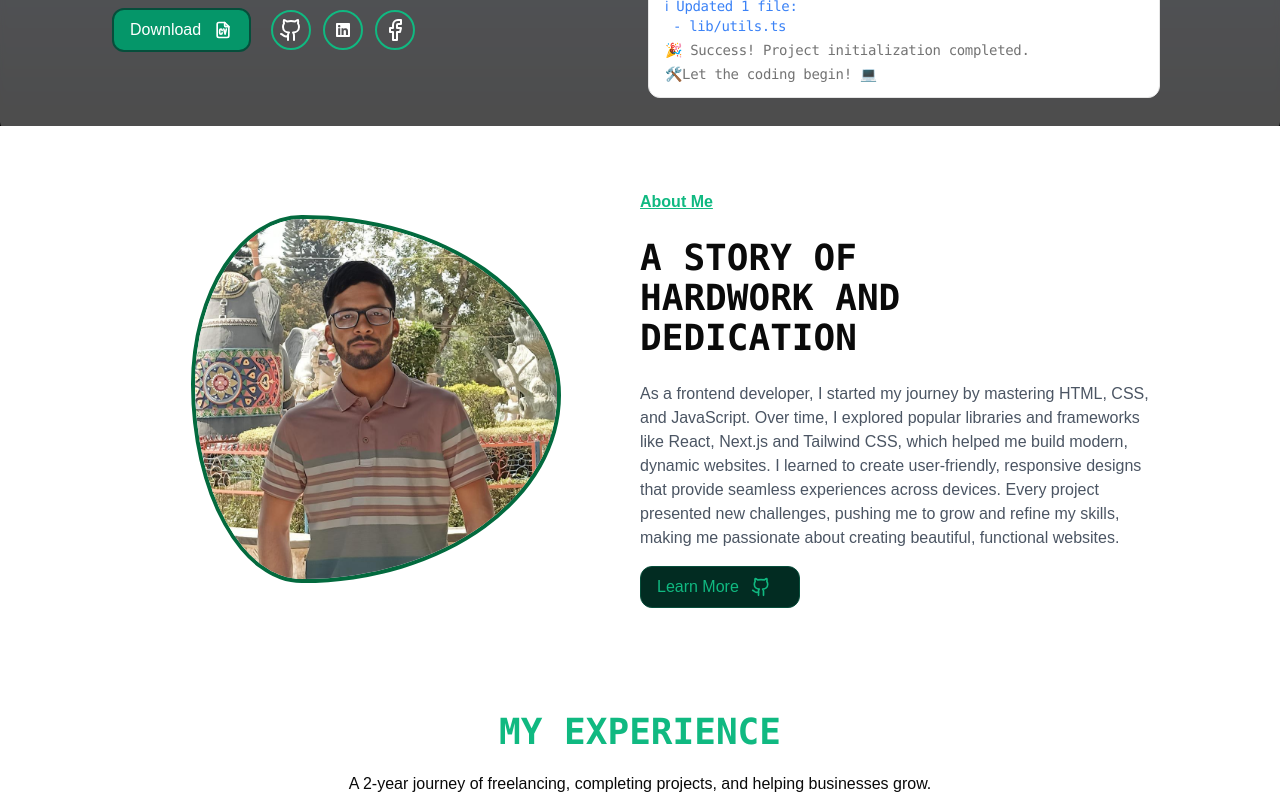
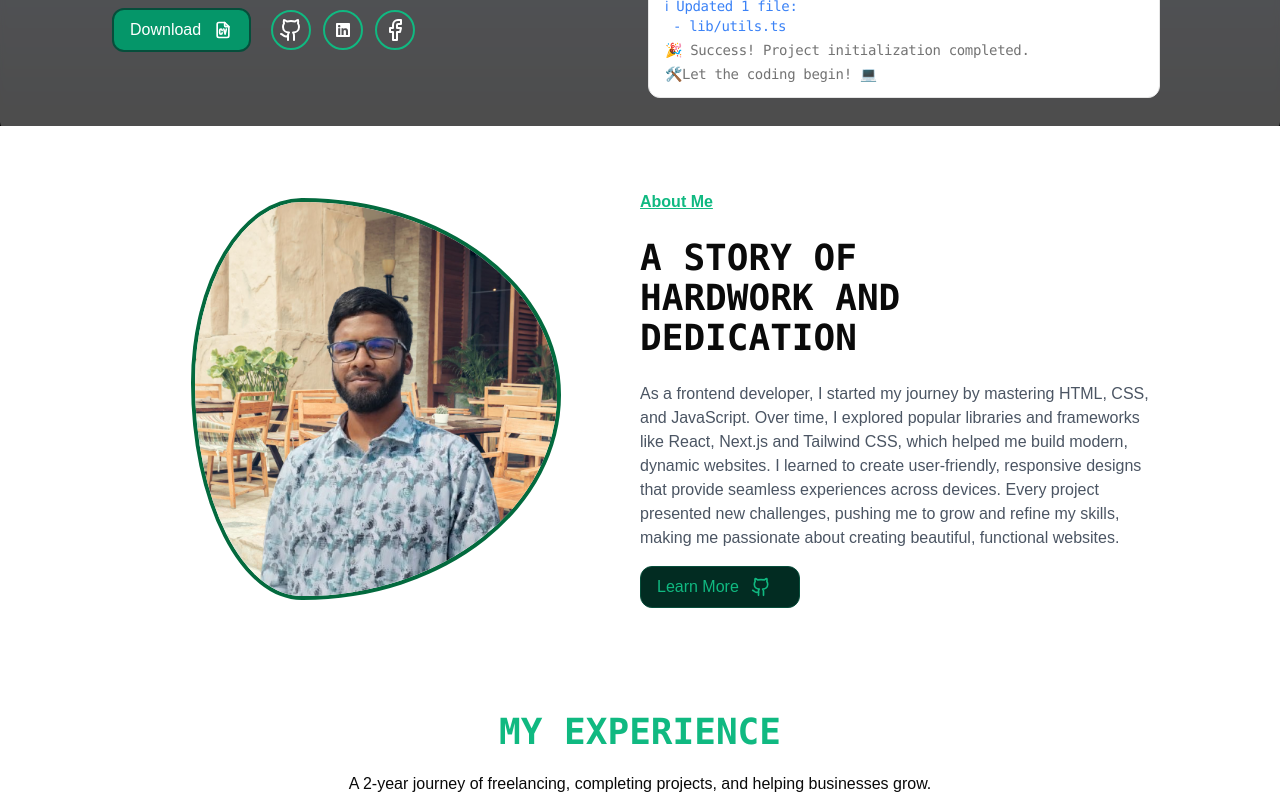
Before and after one commit to ataurwd/Next.js-Portfolio, a Next.js app: page / in a window 1280 px wide. Shown: the part 443-1240 px from the top of the page. Built offline with nearby package versions, Linux system fonts and the light colour scheme.

Commit message:
update developer images

```diff
--- a/src/app/globals.css
+++ b/src/app/globals.css
@@ -75,7 +75,6 @@ body {
 #servicesImg{
   border-radius: 30% 70% 70% 30% / 46% 49% 51% 54% ;
   border: 4px solid #036A3E;
-  /* background: linear-gradient(-225deg, #B6CEE8 0%, #F578DC 100%); */
 }
 
 /* Custom text selection color */
--- a/src/components/About.jsx
+++ b/src/components/About.jsx
@@ -14,9 +14,9 @@ const About = () => {
       <div className="flex justify-center items-center">
         <Image
           id="servicesImg"
-          src="/assets/devimg/devimg.jpg"
+          src="/assets/devimg/devimg2.png"
           alt="About Me"
-          className="w-3/4 md:w-2/3 lg:w-[70%] opacity-9 hover:border-none"
+          className="w-3/4 md:w-2/3 lg:w-[70%] object-cover opacity-9 hover:border-none"
           width={400}
           height={400}
         />
--- a/src/components/Heading.jsx
+++ b/src/components/Heading.jsx
@@ -45,21 +45,21 @@ const Heading = () => {
               <Link
                 href={"https://github.com/ataurwd"}
                 target="blank"
-                className="w-10 h-10 border-2 border-emerald-500 grid place-items-center rounded-full hover:border-white hover:bg-emerald-500 hover:text-white transition"
+                className="w-10 h-10 border-2 border-emerald-500 grid place-items-center rounded-full hover:border-emerald-500 hover:bg-emerald-500 hover:text-white transition"
               >
                 <Github color="white" />
               </Link>
               <Link
                 href={"https://www.linkedin.com/in/ataur-rahman-653685254/"}
                 target="blank"
-                className="w-10 h-10 border-2 border-emerald-500 grid place-items-center rounded-full hover:border-white hover:bg-emerald-500 hover:text-white transition"
+                className="w-10 h-10 border-2 border-emerald-500 grid place-items-center rounded-full hover:border-emerald-500 hover:bg-emerald-500 hover:text-white transition"
               >
                 <FaLinkedin color="white" />
               </Link>
               <Link
                 href={"https://www.facebook.com/profile.php?id=61563838319684"}
                 target="blank"
-                className="w-10 h-10 border-2 border-emerald-500 grid place-items-center rounded-full hover:border-white hover:bg-emerald-500 hover:text-white transition"
+                className="w-10 h-10 border-2 border-emerald-500 grid place-items-center rounded-full hover:border-emerald-500 hover:bg-emerald-500 hover:text-white transition"
               >
                 <FacebookIcon color="white" />
               </Link>
```
Also changed, not shown: public/assets/devimg/devimg2.png (added).
